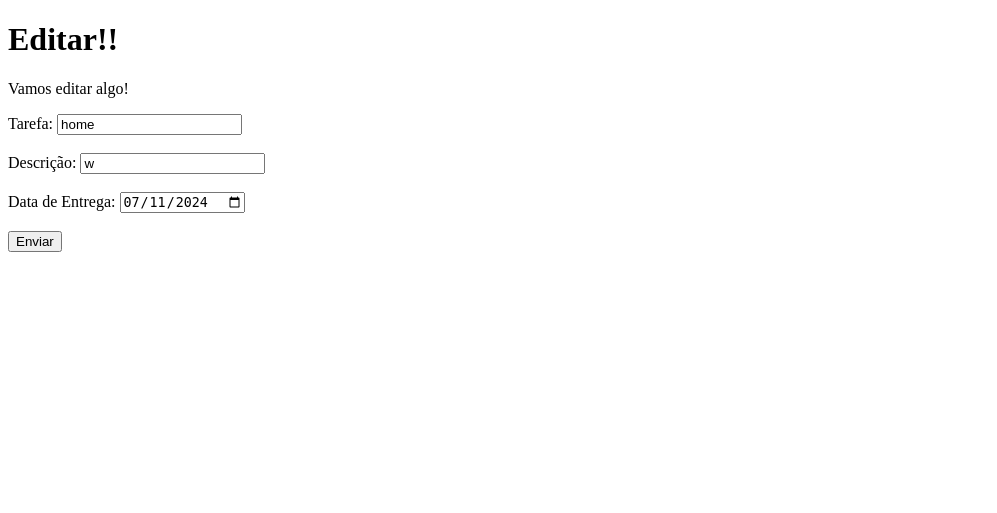
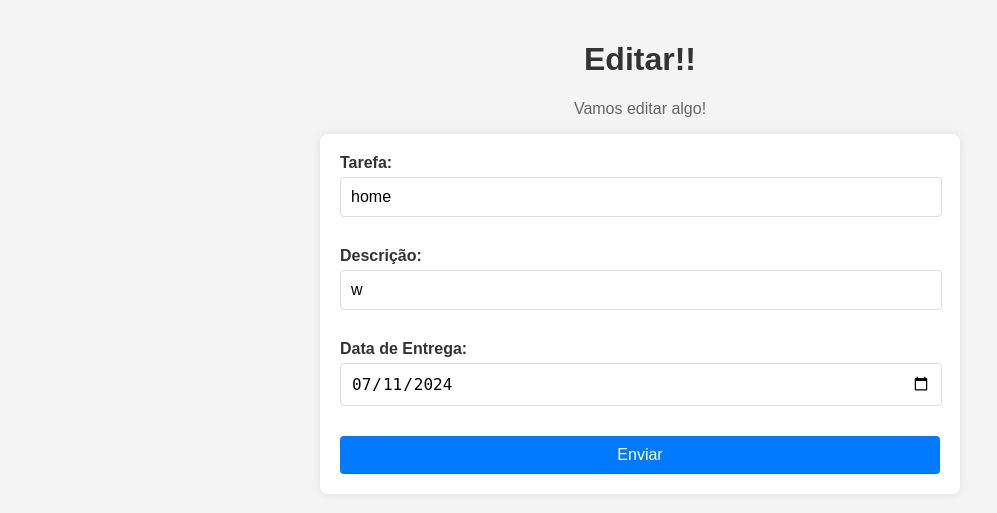
Before and after one commit to bukoswski/ToDo-Django, a Django app: page /editar/1/ in a window 1280 px wide. Shown: the top 513 px of the page, without its empty margins (0-997 px from the left). Run offline with Django 4.2, Linux system fonts and the light colour scheme; data comes from the database, SQL or seed files in the repository; both versions use the stored data as it was after the commit.

Commit message:
ToDo 4.0

```diff
--- /dev/null
+++ b/Todos/static/editar.css
@@ -0,0 +1,63 @@
+body {
+    font-family: Arial, sans-serif;
+    background-color: #f4f4f4;
+    margin: 0;
+    padding: 20px;
+}
+
+h1 {
+    text-align: center;
+    color: #333;
+}
+
+p {
+    text-align: center;
+    color: #666;
+}
+
+form {
+    max-width: 600px;
+    margin: 0 auto;
+    padding: 20px;
+    background-color: #fff;
+    border-radius: 8px;
+    box-shadow: 0 0 10px rgba(0, 0, 0, 0.1);
+}
+
+label {
+    display: block;
+    margin-bottom: 5px;
+    color: #333;
+    font-weight: bold;
+}
+
+input[type="text"],
+input[type="date"] {
+    width: calc(100% - 20px);
+    padding: 10px;
+    margin-bottom: 20px;
+    border: 1px solid #ddd;
+    border-radius: 4px;
+    font-size: 16px;
+}
+
+button {
+    width: 100%;
+    padding: 10px;
+    background-color: #007BFF;
+    color: #fff;
+    border: none;
+    border-radius: 4px;
+    font-size: 16px;
+    cursor: pointer;
+}
+
+button:hover {
+    background-color: #0056b3;
+}
+
+br {
+    display: block;
+    content: "";
+    margin-top: 10px;
+}
--- a/Todos/templates/editar.html
+++ b/Todos/templates/editar.html
@@ -4,6 +4,9 @@
     <meta charset="UTF-8">
     <meta name="viewport" content="width=device-width, initial-scale=1.0">
     <title>Editar</title>
+    {% load static  %}
+    <link rel="stylesheet" href="{% static 'editar.css' %}">
+
 </head>
 <body>
     <h1>Editar!!</h1>
```
Also changed, not shown: db.sqlite3.
